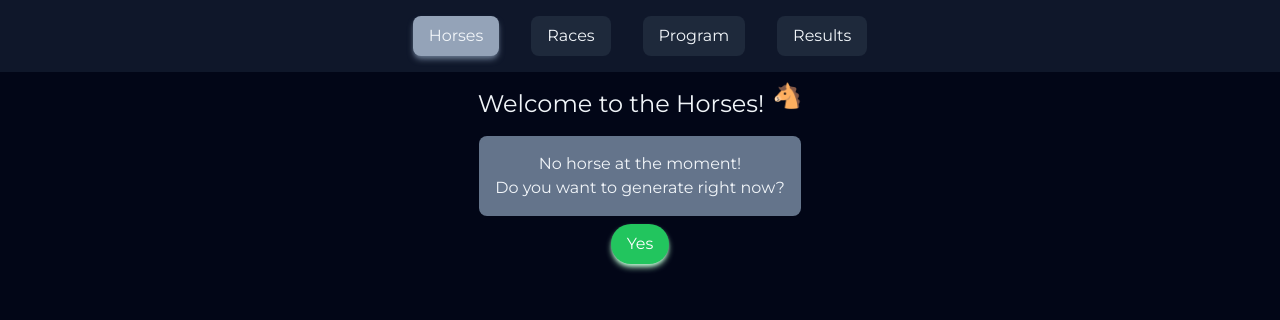
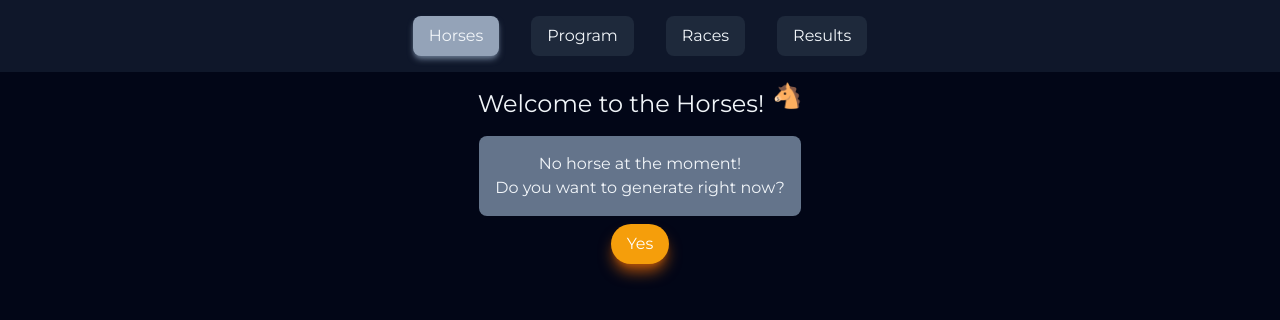
Before and after one commit to doguozcan/horse-racing, a Vue app: page / in a window 1280 px wide. Shown: the top 320 px of the page. Built offline with nearby package versions, Linux system fonts and the light colour scheme.

Commit message:
Change button components color properties & change the places of races and program on navbar for UX

```diff
--- a/src/components/ButtonComponent.vue
+++ b/src/components/ButtonComponent.vue
@@ -1,8 +1,16 @@
 <template>
   <button
-    type="button"
-    class="bg-green-500 text-white hover:bg-green-800 active:bg-green-400 px-4 py-2 rounded-full my-2 shadow-md shadow-green-200"
+    class="text-white px-4 py-2 rounded-full my-2 shadow-lg"
+    :class="{
+      'bg-green-500 hover:bg-green-700 active:bg-green-400 shadow-green-700': type == 'start',
+      'bg-red-500 hover:bg-red-700 active:bg-red-400 shadow-red-700': type == 'stop',
+      'bg-amber-500 hover:bg-amber-700 active:bg-amber-400 shadow-amber-700': type === 'yes'
+    }"
   >
-    <slot></slot>
+    <slot />
   </button>
 </template>
+
+<script setup>
+defineProps(['type'])
+</script>
--- a/src/components/GenerateHorses.vue
+++ b/src/components/GenerateHorses.vue
@@ -3,7 +3,7 @@
     <h1>No horse at the moment!</h1>
     <p>Do you want to generate right now?</p>
   </div>
-  <ButtonComponent @click="$store.commit('generateHorses')">Yes</ButtonComponent>
+  <ButtonComponent type="yes" @click="$store.commit('generateHorses')">Yes</ButtonComponent>
 </template>
 
 <script setup>
--- a/src/components/GenerateProgram.vue
+++ b/src/components/GenerateProgram.vue
@@ -3,7 +3,7 @@
     <h1>No program at the moment!</h1>
     <p>Do you want to generate right now?</p>
   </div>
-  <ButtonComponent @click="$store.commit('generateProgram')">Yes</ButtonComponent>
+  <ButtonComponent type="yes" @click="$store.commit('generateProgram')">Yes</ButtonComponent>
 </template>
 
 <script setup>
--- a/src/components/NavBar.vue
+++ b/src/components/NavBar.vue
@@ -23,8 +23,8 @@ import { RouterLink } from 'vue-router'
 
 const navBarItems = [
   { path: '/', label: 'Horses' },
+  { path: '/program', label: 'Program' },
   { path: '/races', label: 'Races' },
-  { path: '/program', label: 'Program' },
   { path: '/results', label: 'Results' }
 ]
 </script>
```
